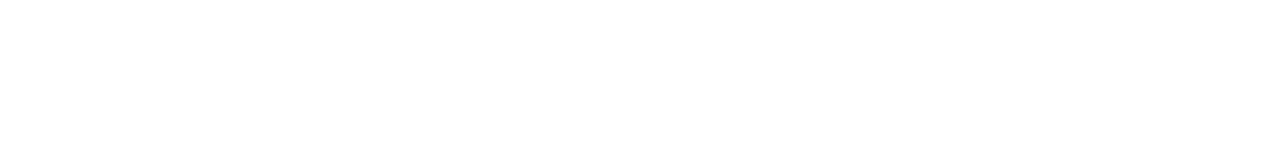
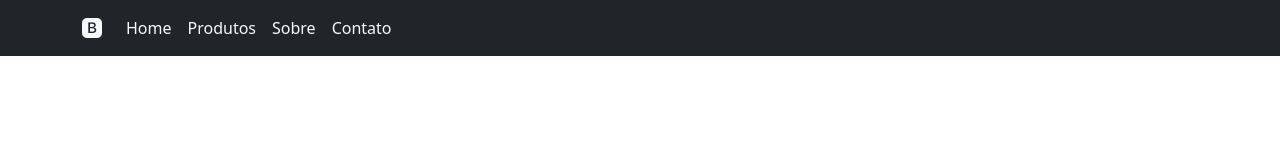
Before and after one commit to NataliaCarolineLopez/Bootstrap_Intro_Natalia, a plain HTML site: page ex6_navbar/ex6.html in a window 1280 px wide. Drawn offline with nearby package versions, Linux system fonts and the light colour scheme.

Commit message:
Update ex6.html

```diff
--- a/ex6_navbar/ex6.html
+++ b/ex6_navbar/ex6.html
@@ -12,12 +12,38 @@
     <link rel="stylesheet" href="https://cdn.jsdelivr.net/npm/bootstrap-icons@1.11.3/font/bootstrap-icons.css">
 </head>
 <body>
+    <!-- Primeira navbar -->
+    <nav class="navbar navbar-expand-lg navbar-light bg-dark">
+        <div class="container">
+            <a href="#" class="navbar-brand">
+                <i class="bi bi-bootstrap-fill text-light"></i>
+            </a>
+            <button class="navbar-toggler bg-light" type="button" data-bs-toggle="collapse" data-bs-target="#navbarNav">
+                <span class="navbar-toggler-icon"></span>
+            </button>
+            <div class="collapse navbar-collapse" id="navbarNav">
+                <ul class="navbar-nav">
+                    <li class="nav-item"><a href="#" class="nav-link text-light">Home</a></li>
+                    <li class="nav-item"><a href="#" class="nav-link text-light">Produtos</a></li>
+                    <li class="nav-item"><a href="#" class="nav-link text-light">Sobre</a></li>
+                    <li class="nav-item"><a href="#" class="nav-link text-light">Contato</a></li>
+                </ul>
+            </div>
+        </div>
+    </nav>
 
 
-    <!-- 1ª Digitação (Aqui) -->
 
 
 
     <script src="https://cdn.jsdelivr.net/npm/bootstrap@5.3.0/dist/js/bootstrap.bundle.min.js"></script>
 </body>
 </html>
+
+
+
+
+
+    <script src="https://cdn.jsdelivr.net/npm/bootstrap@5.3.0/dist/js/bootstrap.bundle.min.js"></script>
+</body>
+</html>
```
